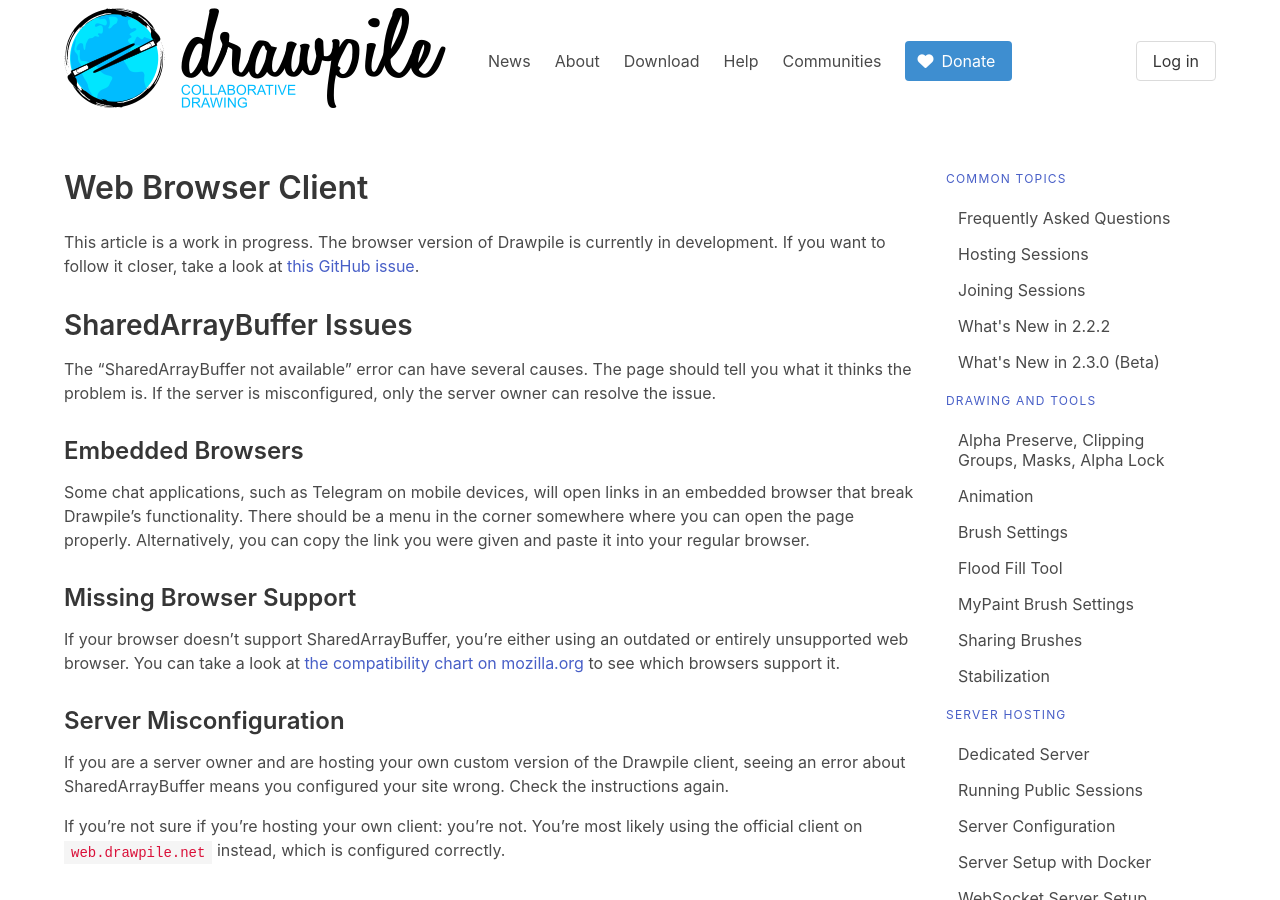
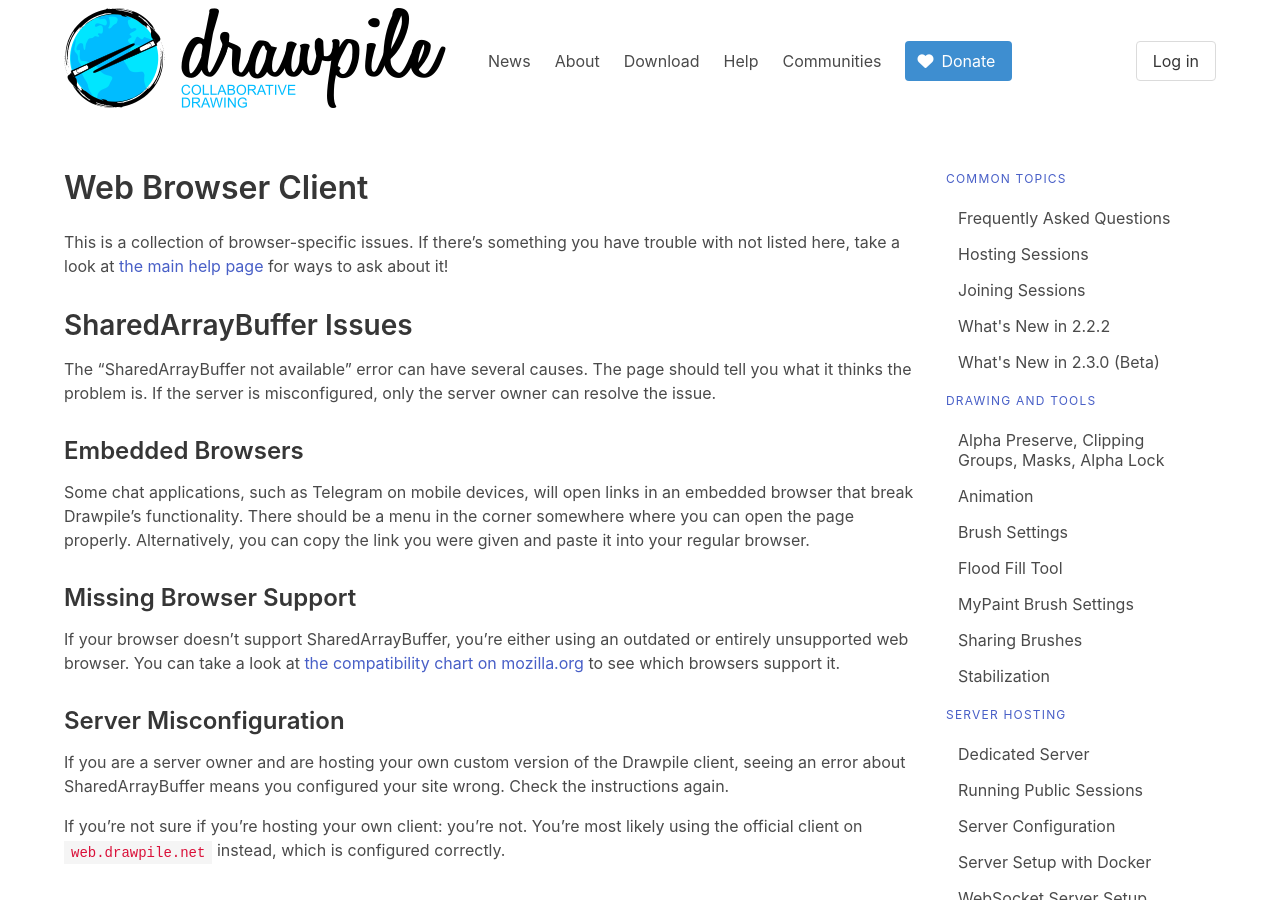
Before and after one commit to drawpile/drawpile.github.io, a Jekyll site: the page built from help/tech/browser.markdown, in a window 1280 px wide and 900 px high. Built offline with Jekyll 4.4.1, drawn with Linux system fonts in a browser that asks for light colours.

Commit message:
Remove development note on browser page

```diff
--- a/help/tech/browser.markdown
+++ b/help/tech/browser.markdown
@@ -7,7 +7,7 @@
 tag: help tech
 ---
 
-This article is a work in progress. The browser version of Drawpile is currently in development. If you want to follow it closer, take a look at [this GitHub issue](https://github.com/drawpile/Drawpile/issues/1175){:target="_blank"}.
+This is a collection of browser-specific issues. If there's something you have trouble with not listed here, take a look at [the main help page](https://drawpile.net/help/) for ways to ask about it!
 
 ## SharedArrayBuffer Issues
 
```
